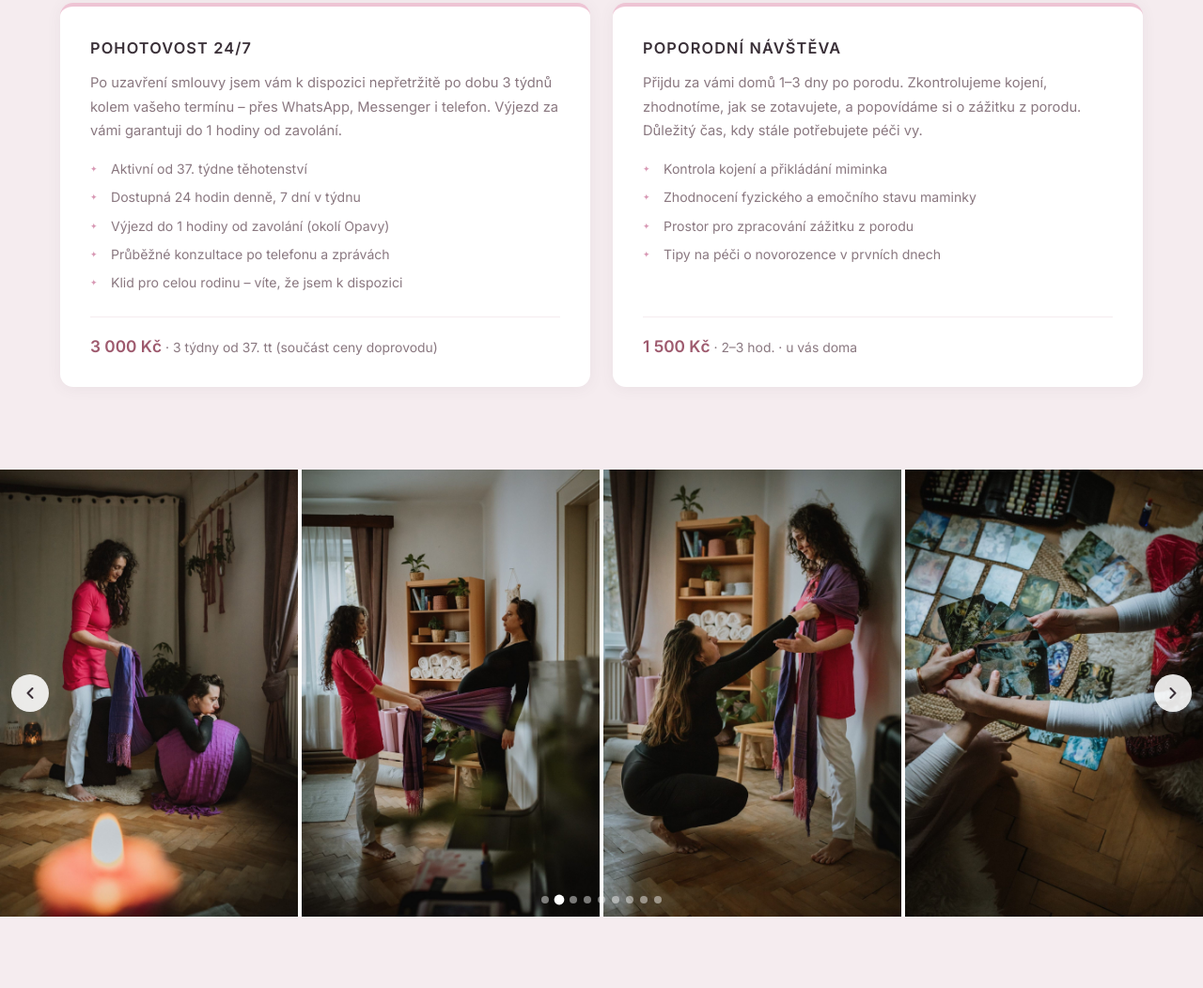
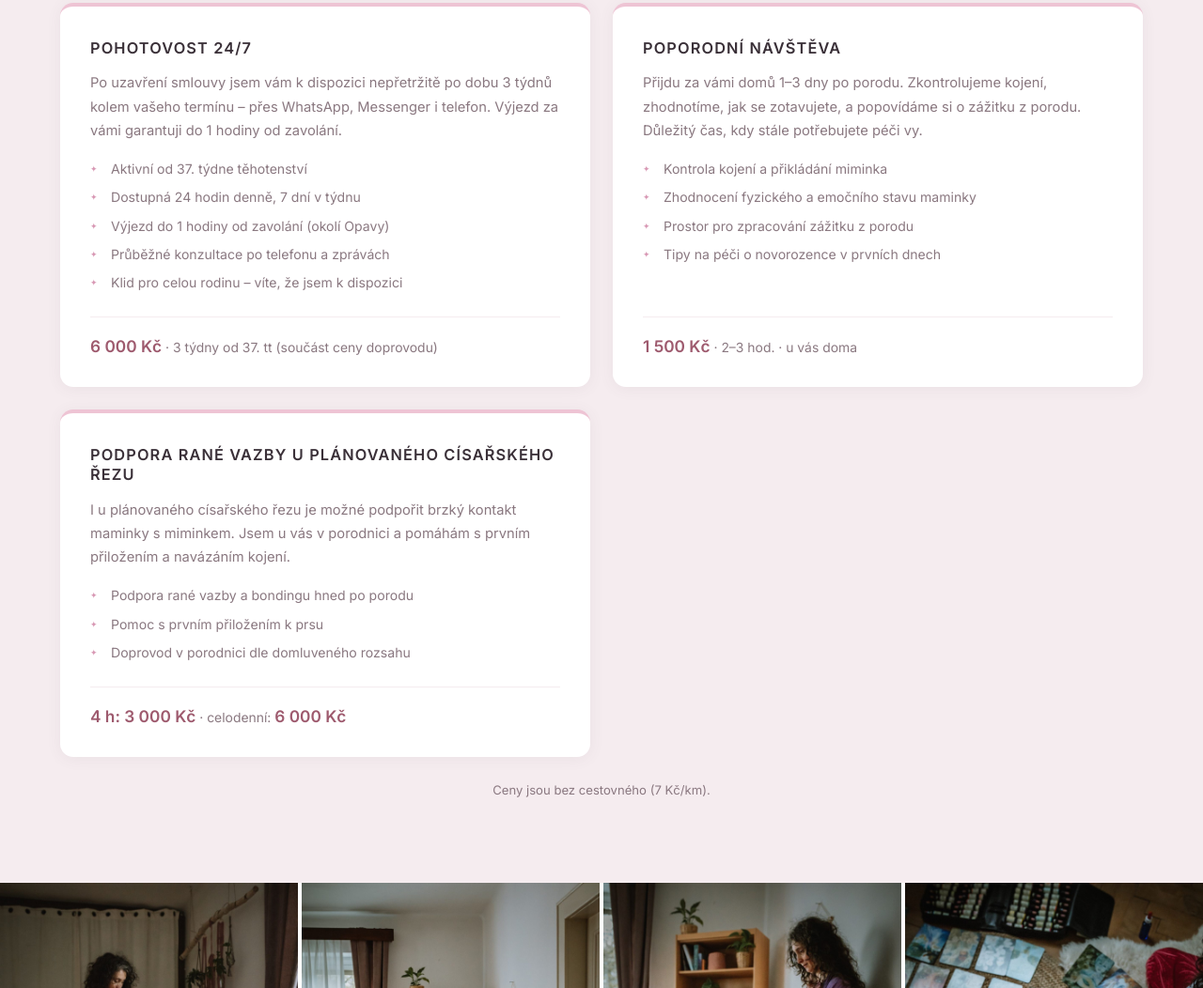
Before and after one commit to Hanys20/Michaela-Sedlackova-dula, a plain HTML site: page doprovod-k-porodu.html in a window 1280 px wide. Shown: the part 2241-3293 px from the top of the page at 94% size. Drawn offline with nearby package versions, Linux system fonts and the light colour scheme; a web font is replaced by a local one.

Commit message:
Oprava cen v nabídce dle aktuálního ceníku
Sjednocena hodinová sazba na 800 Kč (konzultace, laktační poradenství,
ošetření jizvy, rebozo/těhotenská masáž), upraveny ceny přípravy párů,
předporodního rituálu, doprovodu do porodnice a pohotovosti 24/7.
Přidány nové položky: podpora rané vazby u plánovaného císařského řezu,
voňavé kompozice k porodu, poporodní masáž bříška bylinnými koulemi.
Doplněna poznámka o cestovném (7 Kč/km) pod nabídku služeb.

```diff
--- a/css/subpages.css
+++ b/css/subpages.css
@@ -534,6 +534,13 @@
   margin-top: 10px;
 }
 
+.sp-dop-note {
+  text-align: center;
+  font-size: .82rem;
+  color: var(--text-muted);
+  margin-top: 24px;
+}
+
 
 /* ─── INLINE CENÍK ─── */
 .sp-cenik {
--- a/doprovod-k-porodu.html
+++ b/doprovod-k-porodu.html
@@ -143,7 +143,7 @@
           <li>Komunikace s porodníky a porodními asistentkami</li>
         </ul>
         <div class="sp-price">
-          <strong>od 8 000 Kč</strong> · od začátku porodní činnosti do 2 h po porodu
+          <strong>od 10 000 Kč</strong> · od začátku porodní činnosti do 2 h po porodu
         </div>
       </div>
 
@@ -179,7 +179,7 @@
           <li>Klid pro celou rodinu – víte, že jsem k dispozici</li>
         </ul>
         <div class="sp-price">
-          <strong>3 000 Kč</strong> · 3 týdny od 37. tt (součást ceny doprovodu)
+          <strong>6 000 Kč</strong> · 3 týdny od 37. tt (součást ceny doprovodu)
         </div>
       </div>
 
@@ -200,7 +200,24 @@
         </div>
       </div>
 
+      <!-- Podpora rané vazby u plánovaného císařského řezu -->
+      <div class="sp-svc-card">
+        <div class="sp-svc-card-head">
+          <h3>Podpora rané vazby u plánovaného císařského řezu</h3>
+        </div>
+        <p>I u plánovaného císařského řezu je možné podpořit brzký kontakt maminky s miminkem. Jsem u vás v porodnici a pomáhám s prvním přiložením a navázáním kojení.</p>
+        <ul class="sp-svc-bullets">
+          <li>Podpora rané vazby a bondingu hned po porodu</li>
+          <li>Pomoc s prvním přiložením k prsu</li>
+          <li>Doprovod v porodnici dle domluveného rozsahu</li>
+        </ul>
+        <div class="sp-price">
+          <strong>4 h: 3 000 Kč</strong> · celodenní: <strong>6 000 Kč</strong>
+        </div>
+      </div>
+
     </div>
+    <p class="sp-dop-note">Ceny jsou bez cestovného (7 Kč/km).</p>
   </div>
 </section>
 
```
Also changed, not shown: poporodní-pece.html (+10 -3 lines), predporodní-pece.html (+12 -5 lines).
